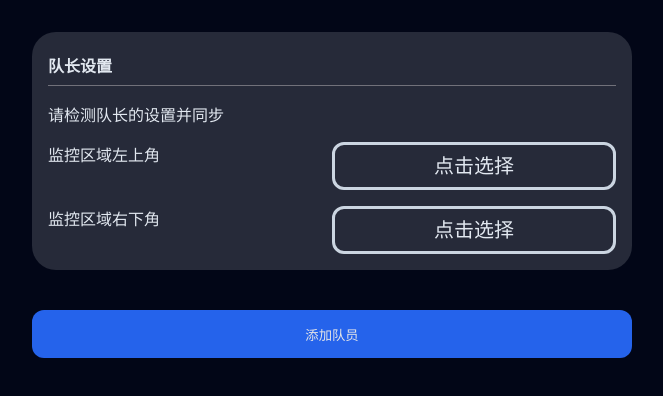
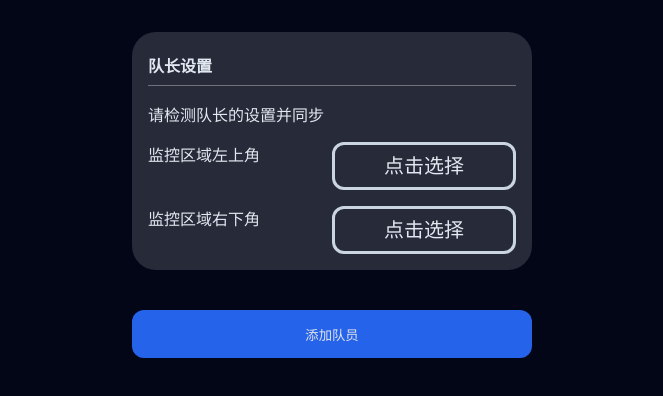
Before and after one commit to zrll12/transaction-sync, a Vue app: page / in a window 1280 px wide. Shown: the top 396 px of the page, without its empty margins (308-971 px from the left). Built offline with nearby package versions, Linux system fonts and the light colour scheme.

Commit message:
feat: add max width is 400px

```diff
--- a/src/pages/index.vue
+++ b/src/pages/index.vue
@@ -38,7 +38,7 @@ const rootSelectClick = (
 
 <template>
   <div class="w-full h-full bg-slate-950">
-  <div class="h-full w-600px overflow-auto mx-auto py-32px box-border">
+  <div class="h-full max-w-400px overflow-auto mx-auto py-32px box-border">
     <div class="w-full">
       <div class="w-full h-fit box-border p-4 bg-slate-100/15  rounded-3xl">
         <h1 class="text-slate-200 text-base leading-none">队长设置</h1>
```
